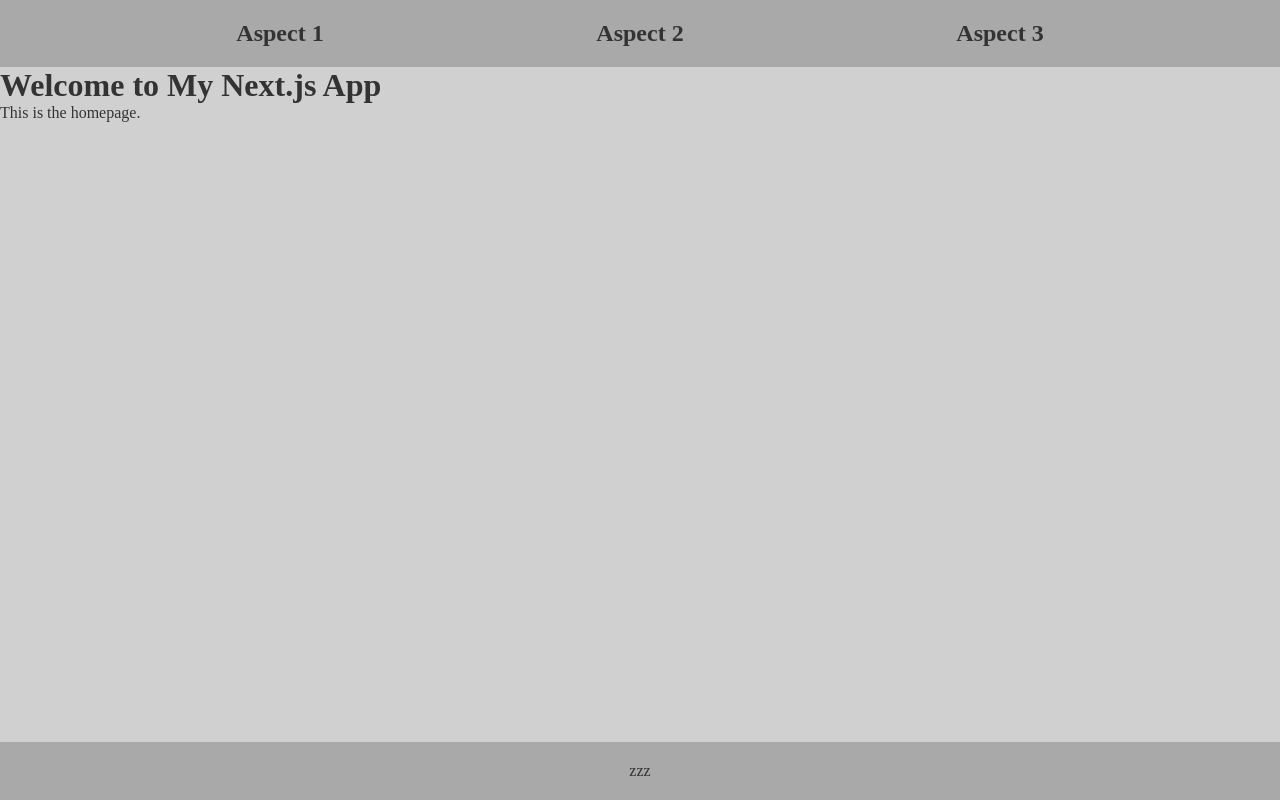
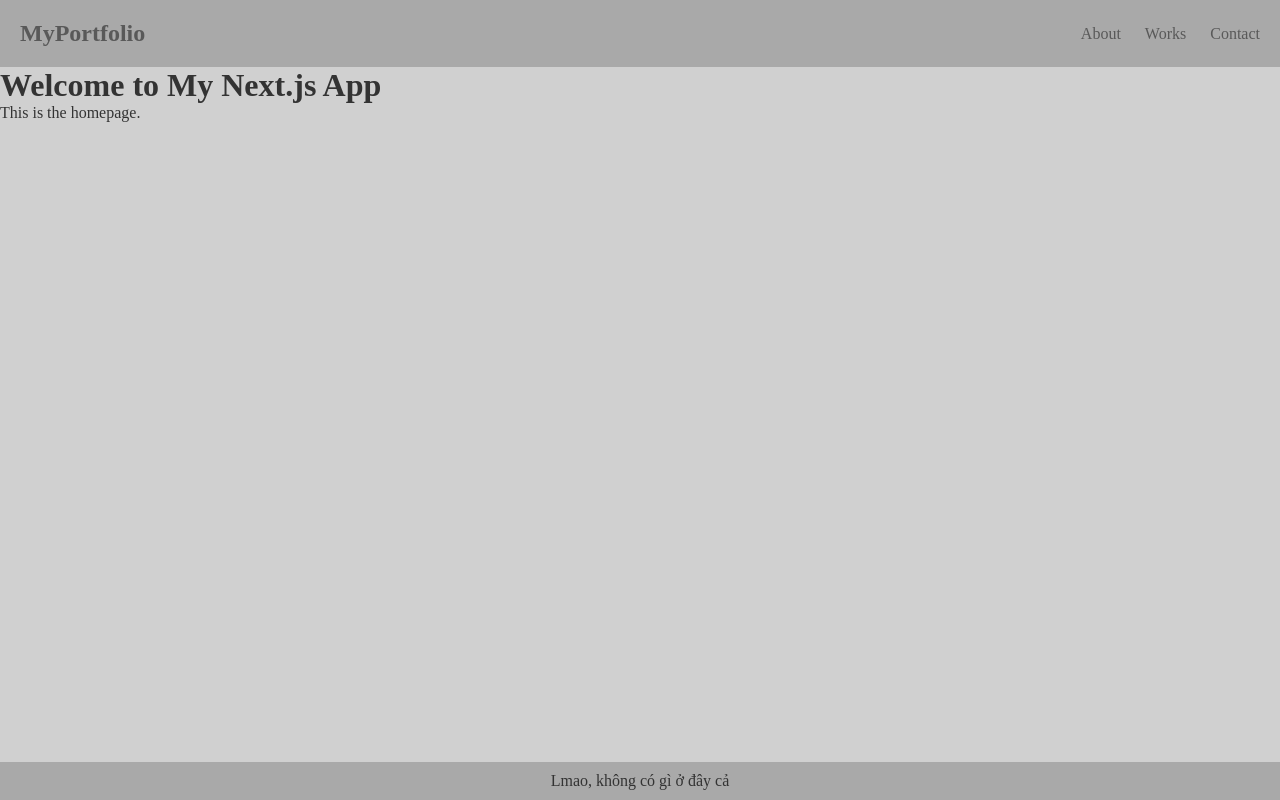
Before and after one commit to ippapi/ie104_final_project, a Next.js app: page / in a window 1280 px wide. Built offline with nearby package versions, Linux system fonts and the light colour scheme.

Commit message:
CSS Navbar

```diff
--- a/components/layouts/Footer.jsx
+++ b/components/layouts/Footer.jsx
@@ -2,7 +2,7 @@ import React from "react";
 
 const Navbar = () => {
     return (<>
-        zzz
+        Lmao, không có gì ở đây cả
     </>)
 };
 
--- a/components/layouts/Layouts.jsx
+++ b/components/layouts/Layouts.jsx
@@ -12,7 +12,7 @@ const Layout = ({ children }) => {
   return (
     <div className = {layoutClass}>
       <header className = { styles.layout__header }>
-        <Navbar />
+        <Navbar variant={variant}/>
       </header>
 
       <main className = { styles.layout__main }>
--- a/components/layouts/Navbar.jsx
+++ b/components/layouts/Navbar.jsx
@@ -1,43 +1,50 @@
-import React from "react";
-import NavbarSection from "./NavbarSection";
-import styles from '@/styles/Nav.module.css';
+import React from 'react';
+import Link from 'next/link';
+import styles from '@/styles/Layout.module.css';
 
-const NavData = [
-    {
-        section_id: 'nav_section_1',
-        section_name: 'Aspect 1',
-        choices: [
-            {id: 'nav_choice_11', name: 'choice_1', link: '/aspect1/choice1'},
-            {id: 'nav_choice_12', name: 'choice_2', link: '/aspect1/choice2'},
-            {id: 'nav_choice_13', name: 'choice_3', link: '/aspect1/choice3'},
-        ]
-    },
-    {
-        section_id: 'nav_section_2',
-        section_name: 'Aspect 2',
-        choices: [
-            {id: 'nav_choice_21', name: 'choice_1', link: '/aspect2/choice1'},
-            {id: 'nav_choice_22', name: 'choice_2', link: '/aspect2/choice2'},
-            {id: 'nav_choice_23', name: 'choice_3', link: '/aspect2/choice3'},
-        ]
-    },
-    {
-        section_id: 'nav_section_3',
-        section_name: 'Aspect 3',
-        choices: [
-            {id: 'nav_choice_31', name: 'choice_1', link: '/aspect3/choice1'},
-            {id: 'nav_choice_32', name: 'choice_2', link: '/aspect3/choice2'},
-            {id: 'nav_choice_33', name: 'choice_3', link: '/aspect3/choice3'},
-        ]
-    }
-]
-
-const Navbar = () => {
-    return (<nav className={styles.nav}>
-        {NavData.map((section) => {
-            return <NavbarSection key={section.section_id} title={section.section_name} choices={section.choices}/>
-        })}
-    </nav>)
+const Nav = ({ variant }) => {
+    return (
+        <header className={`${styles.layout__header} ${styles[`layout--${variant}`]}`}>
+            <nav className={styles.nav__container}>
+                <NavLogo variant={variant} />
+                <NavMenu variant={variant} />
+            </nav>
+        </header>
+    );
 };
 
-export default Navbar;
+const NavMenu = ({ variant }) => {
+    const menuItems = [
+        { path: '/about', label: 'About' },
+        { path: '/works', label: 'Works' },
+        { path: '/contact', label: 'Contact' },
+    ];
+
+    return (
+        <ul className={styles.nav__menu}>
+            {menuItems.map((item) => (
+                <NavItem key={item.path} path={item.path} label={item.label} variant={variant} />
+            ))}
+        </ul>
+    );
+};
+
+const NavLogo = ({ variant }) => {
+    return (
+        <Link href="/" className={`${styles.nav__logo} ${styles[`layout--${variant}`]}`}>
+            MyPortfolio
+        </Link>
+    );
+};
+
+const NavItem = ({ variant, path, label }) => {
+    return (
+        <li className={styles.nav__item}>
+            <Link href={path} className={`${styles.nav__link} ${styles[`layout--${variant}`]}`}>
+                {label}
+            </Link>
+        </li>
+    );
+};
+
+export default Nav;
--- a/styles/Layout.module.css
+++ b/styles/Layout.module.css
@@ -1,4 +1,3 @@
-/* Base layout styles */
 .layout {
     display: flex;
     flex-direction: column;
@@ -8,23 +7,18 @@
 
 /* Header styles */
 .layout__header {
-    padding: 20px;
+    padding: 10px;
     text-align: center;
     transition: background-color 1s ease;
     position: sticky;
     top: 0;
-    z-index: 1000;
 }
 
 /* Footer styles */
 .layout__footer {
-    padding: 20px;
+    padding: 10px;
     text-align: center;
-    margin-top: auto;
     transition: background-color 1s ease;
-    position: sticky;
-    top: 0;
-    z-index: 1000;
 }
 
 /* Main content styles */
@@ -33,36 +27,81 @@
     transition: background-color 1s ease;
 }
 
-/* Background and header/footer colors based on variant */
+.nav__container {
+    display: flex;
+    align-items: center;
+    justify-content: space-between;
+}
+
+.nav__menu {
+    display: flex;
+    list-style: none;
+    gap: 1.5rem;
+}
+
+.nav__logo {
+    font-size: 1.5rem;
+    font-weight: bold;
+    text-decoration: none;
+    transition: color 0.3s ease;
+}
+
+.nav__link{
+    text-decoration: none;
+}
+
+.layout__header .nav__logo,
+.layout__header .nav__link {
+    transition: color 1s ease;
+}
+
 .layout--variant1 .layout__main {
-    background-color:#F5FAF3; /* Light blue background */
-    color: #2F4F4F;
+    background-color:#F5FAF3;
+}
+
+.layout--variant2 .layout__main {
+    background-color: #F7F7F7;
+}
+
+.layout--variant3 .layout__main {
+    background-color:#333333;
 }
 
 .layout--variant1 .layout__header,
 .layout--variant1 .layout__footer {
-    background-color: #B5D3C3; /* Lighter blue header/footer */
-    color: #2F4F4F;
-}
-
-.layout--variant2 .layout__main {
-    background-color: #F7F7F7; /* Blanched almond background */
-    color: #333333;
+    background-color: #B5D3C3;
 }
 
 .layout--variant2 .layout__header,
 .layout--variant2 .layout__footer {
     background-color:#CCCCCC;
-    color: #333333;
-}
-
-.layout--variant3 .layout__main {
-    background-color:#333333; /* Light red background */
-    color: #F5F5F5;
 }
 
 .layout--variant3 .layout__header,
 .layout--variant3 .layout__footer {
-    background-color: #1A1A1A; /* Light coral header/footer */
+    background-color: #1A1A1A;
+}
+
+.layout--variant1 .layout__main,
+.layout--variant1 .layout__footer,
+.layout--variant1 .layout__header,
+.layout--variant1 .layout__header .nav__logo,
+.layout--variant1 .layout__header .nav__link {
+    color: #2F4F4F;
+}
+
+.layout--variant2 .layout__main,
+.layout--variant2 .layout__footer,
+.layout--variant2 .layout__header,
+.layout--variant2 .layout__header .nav__logo,
+.layout--variant2 .layout__header .nav__link {
+    color: #333333;
+}
+
+.layout--variant3 .layout__main,
+.layout--variant3 .layout__footer,
+.layout--variant3 .layout__header,
+.layout--variant3 .layout__header .nav__logo,
+.layout--variant3 .layout__header .nav__link {
     color: #F5F5F5;
 }
--- a/styles/Nav.module.css
+++ /dev/null
@@ -1,21 +0,0 @@
-/* styles/Nav.module.css */
-.nav{
-    display: flex;
-    justify-content: space-evenly;
-}
-
-.nav__section__title{
-    cursor: pointer; /* Pointer cursor on hover */
-    width: 200px;
-}
-
-.nav__section__submenu {
-    width: 200px;
-    display: none; /* Hide the submenu by default */
-    position: absolute; /* Position it absolutely under the section */
-}
-
-.nav__section:hover .nav__section__submenu {
-    display: flex;
-    flex-direction: column;
-}
```
